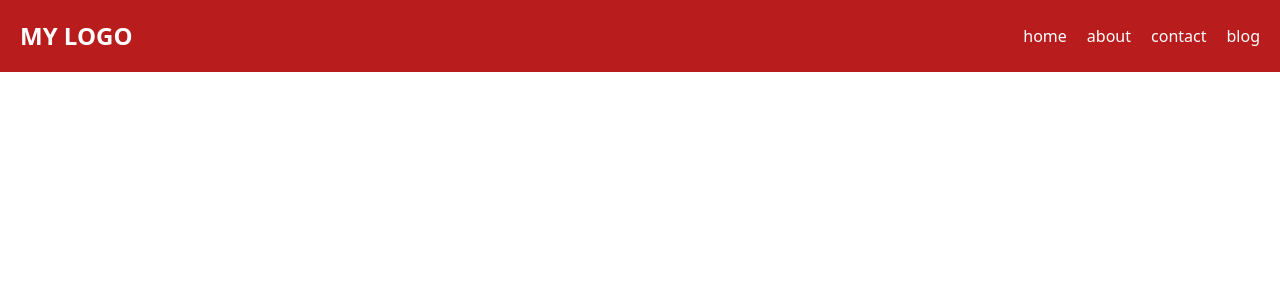
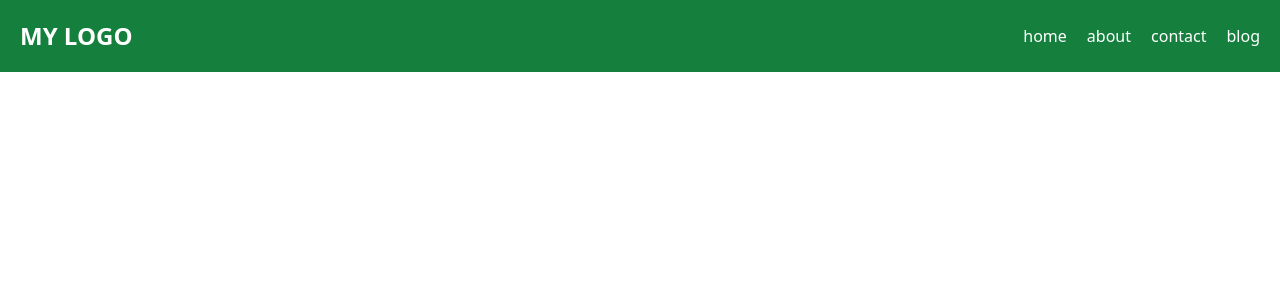
Before and after one commit to mahfuzahmed1732/my-app, a Next.js app: page / in a window 1280 px wide. Shown: the top 300 px of the page. Built offline with nearby package versions, Linux system fonts and the light colour scheme.

Commit message:
navbar bg change

```diff
--- a/app/components/navbar.tsx
+++ b/app/components/navbar.tsx
@@ -5,7 +5,7 @@ import Link from 'next/link';
 const Navbar = () => {
 
   return(
-      <nav className="sticky top-0 z-50 bg-red-700 p-5 w-full flex justify-between items-center">
+      <nav className="sticky top-0 z-50 bg-green-700 p-5 w-full flex justify-between items-center">
         <div className="">
           <h2 className="text-xl md:text-2xl font-bold text-white uppercase">My logo</h2>
         </div>
```
